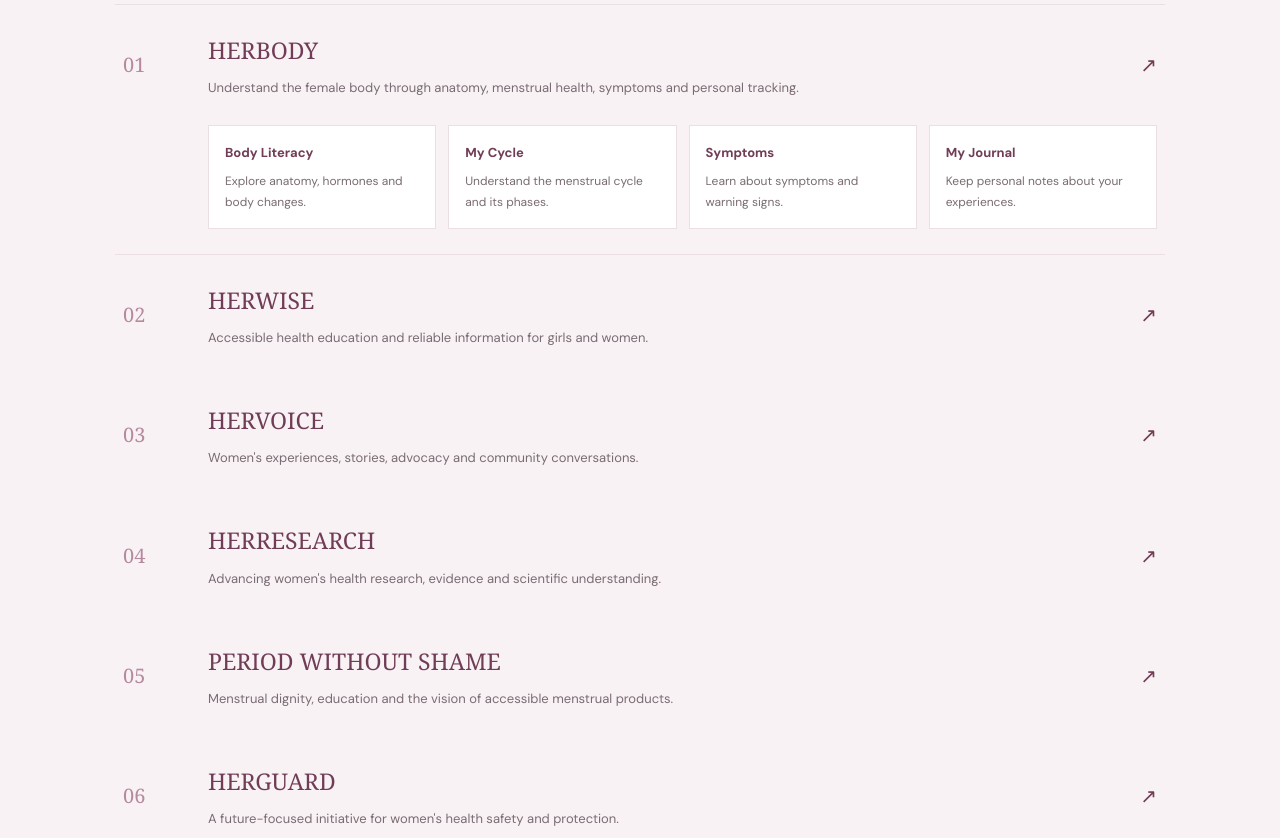
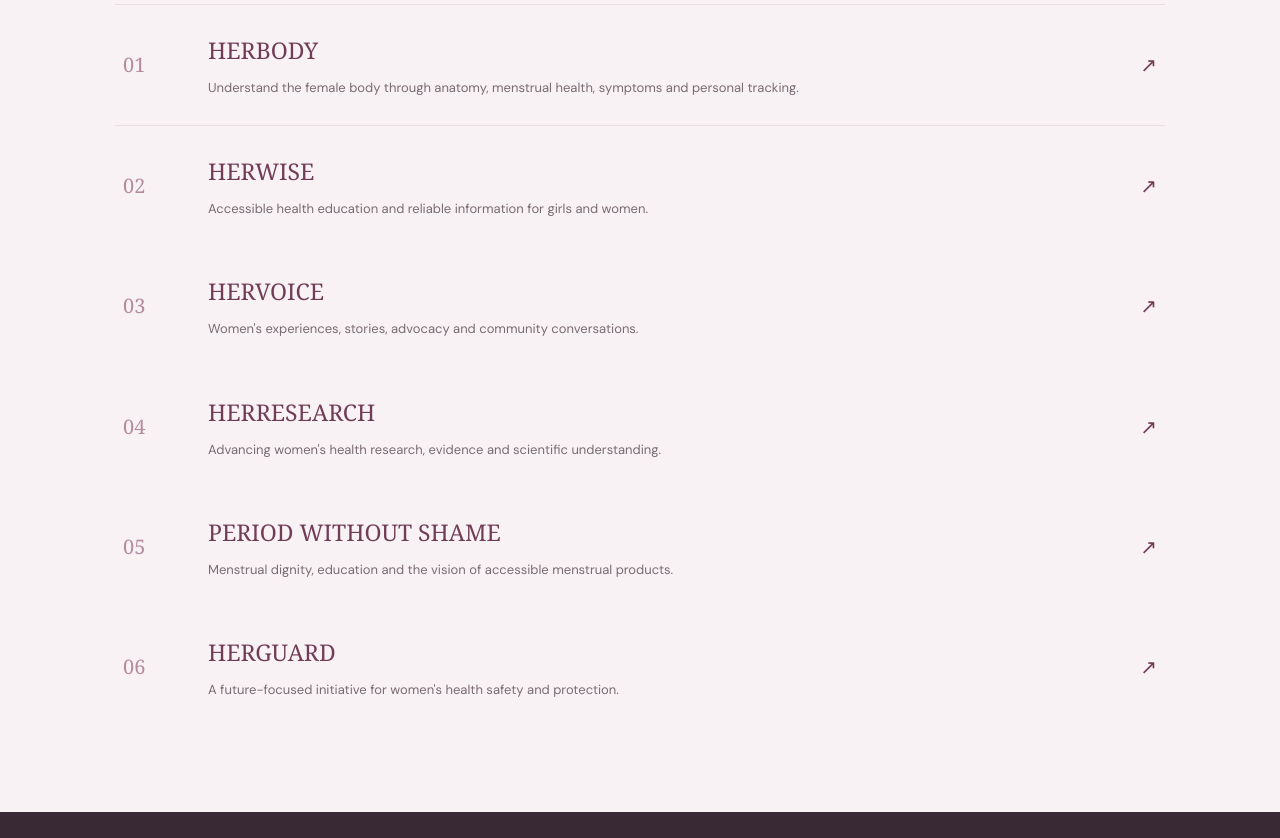
Before and after one commit to labpulsehealth-glitch/Matoni, a plain HTML site: page index.html in a window 1280 px wide. Shown: the part 980-1818 px from the top of the page. Drawn offline with Linux system fonts and the light colour scheme.

Commit message:
Update index.html

```diff
--- a/index.html
+++ b/index.html
@@ -1,4 +1,3 @@
-
 <!DOCTYPE html>
 <html lang="en">
 <head>
@@ -9,7 +8,6 @@
   <title>MATONI | A World Where Every Girl Is Understood</title>
 
   <meta name="description" content="MATONI advances women's health knowledge, education, body literacy, research and dignity for girls and women.">
-
 
   <link rel="stylesheet" href="style.css">
 
@@ -186,42 +184,6 @@
       font-size: 20px;
     }
 
-    /* HERBODY LINKS WITHIN THE SAME INITIATIVE */
-
-    .herbody-links {
-      display: grid;
-      grid-template-columns: repeat(4, minmax(0, 1fr));
-      gap: 12px;
-      padding: 0 8px 25px 93px;
-    }
-
-    .herbody-feature {
-      display: block;
-      padding: 16px;
-      background: white;
-      border: 1px solid var(--matoni-line);
-      text-decoration: none;
-      color: var(--matoni-ink);
-      transition: border-color 0.2s ease;
-    }
-
-    .herbody-feature:hover {
-      border-color: var(--matoni-wine);
-    }
-
-    .herbody-feature h4 {
-      margin: 0 0 7px;
-      color: var(--matoni-wine);
-      font-size: 13px;
-    }
-
-    .herbody-feature p {
-      margin: 0;
-      color: var(--matoni-muted);
-      font-size: 12px;
-      line-height: 1.7;
-    }
-
     /* FOOTER */
 
     .editorial-footer {
@@ -297,22 +259,6 @@
       .initiative-copy p {
         font-size: 12px;
       }
-
-      .herbody-links {
-        grid-template-columns: repeat(2, minmax(0, 1fr));
-        padding: 0 2px 22px 47px;
-        gap: 9px;
-      }
-
-      .herbody-feature {
-        padding: 13px;
-      }
-    }
-
-    @media (max-width: 360px) {
-      .herbody-links {
-        grid-template-columns: 1fr;
-      }
     }
   </style>
 </head>
@@ -338,7 +284,7 @@
 
   <main id="main">
 
-  <!-- ONE COMBINED HERO -->
+    <!-- HERO -->
 
     <section class="editorial-hero">
 
@@ -358,7 +304,7 @@
 
     </section>
 
-  <!-- ONE EXPLORATION SECTION -->
+    <!-- EXPLORE MATONI -->
 
     <section class="initiatives-section" id="explore">
 
@@ -394,30 +340,6 @@
 
               <span class="initiative-link">↗</span>
             </a>
-
-          <div class="herbody-links">
-
-            <a href="body.html" class="herbody-feature">
-              <h4>Body Literacy</h4>
-              <p>Explore anatomy, hormones and body changes.</p>
-            </a>
-
-            <a href="cycle.html" class="herbody-feature">
-              <h4>My Cycle</h4>
-              <p>Understand the menstrual cycle and its phases.</p>
-            </a>
-
-            <a href="symptoms.html" class="herbody-feature">
-              <h4>Symptoms</h4>
-              <p>Learn about symptoms and warning signs.</p>
-            </a>
-
-            <a href="journal.html" class="herbody-feature">
-              <h4>My Journal</h4>
-              <p>Keep personal notes about your experiences.</p>
-            </a>
-
-          </div>
 
           </div>
 
@@ -545,9 +467,7 @@
 
   </footer>
 
-
   <script src="script.js"></script>
-
 
 </body>
 </html>
```
Lines whose indentation alone changed are shown as unchanged.
